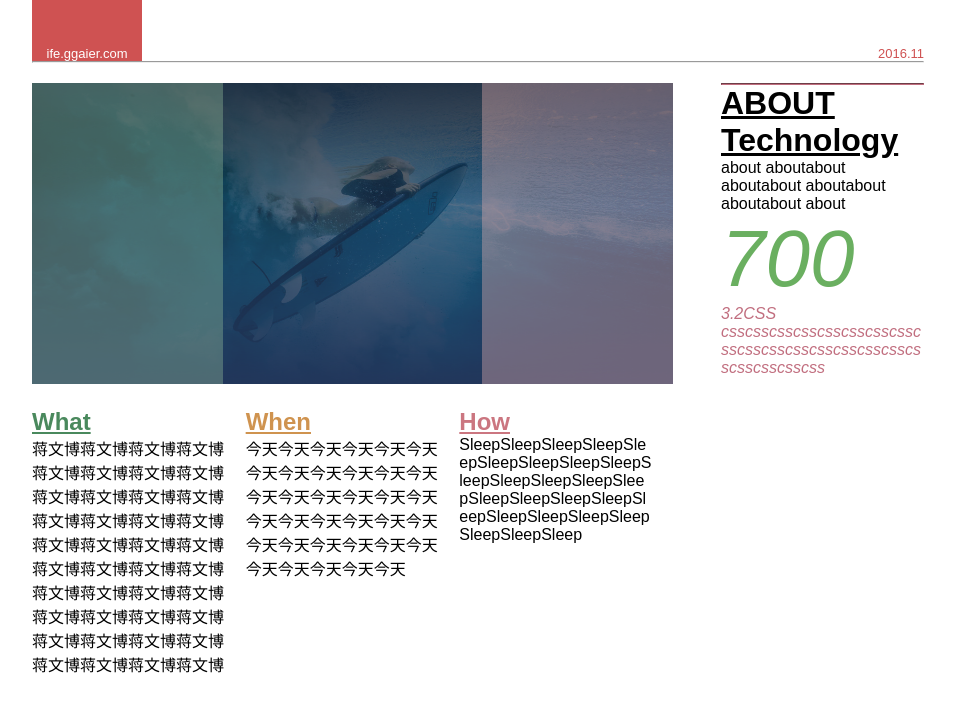
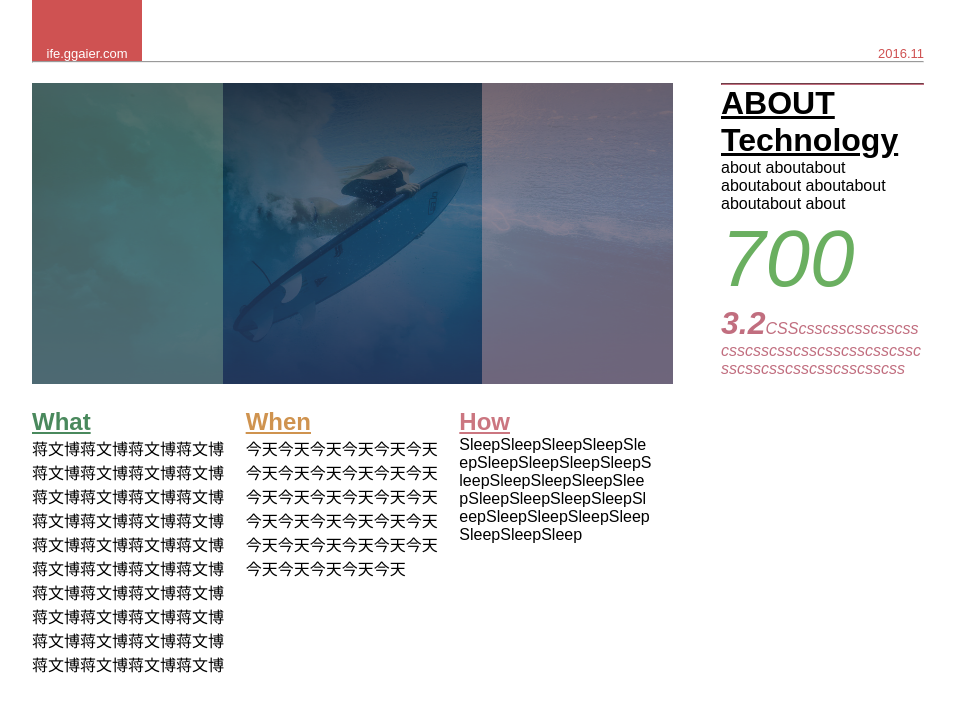
Before and after one commit to ggaier/ife, a plain HTML site: page task05_paper.html in a window 1280 px wide. Shown: the top 712 px of the page, without its empty margins (12-967 px from the left). Drawn offline with Linux system fonts and the light colour scheme.

Commit message:
update font size

```diff
--- a/css/task05.css
+++ b/css/task05.css
@@ -126,7 +126,11 @@
 	color: rgb(106,175,96);
 }
 
-.aside-number2{
+.aside-number--multiline{
 	font-size: 0.2em;
 	color: rgb(193,110,127);
 }
+
+.font--large{
+	font-size: 2em;
+}
--- a/task05_paper.html
+++ b/task05_paper.html
@@ -41,7 +41,7 @@
                 <p>about aboutabout aboutabout aboutabout aboutabout about
                 </p>
                 <div class="aside-number--italic">700<div/>
-                <p class="aside-number2">3.2CSS csscsscsscsscsscsscsscsscsscsscsscsscsscsscsscsscsscsscsscsscss</p>
+                <p class="aside-number--multiline"><strong class="font--large">3.2</strong>CSScsscsscsscsscsscsscsscsscsscsscsscsscsscsscsscsscsscsscsscsscss</p>
             </aside>
         </section>
         <section class="article-bottom"></section>
```
